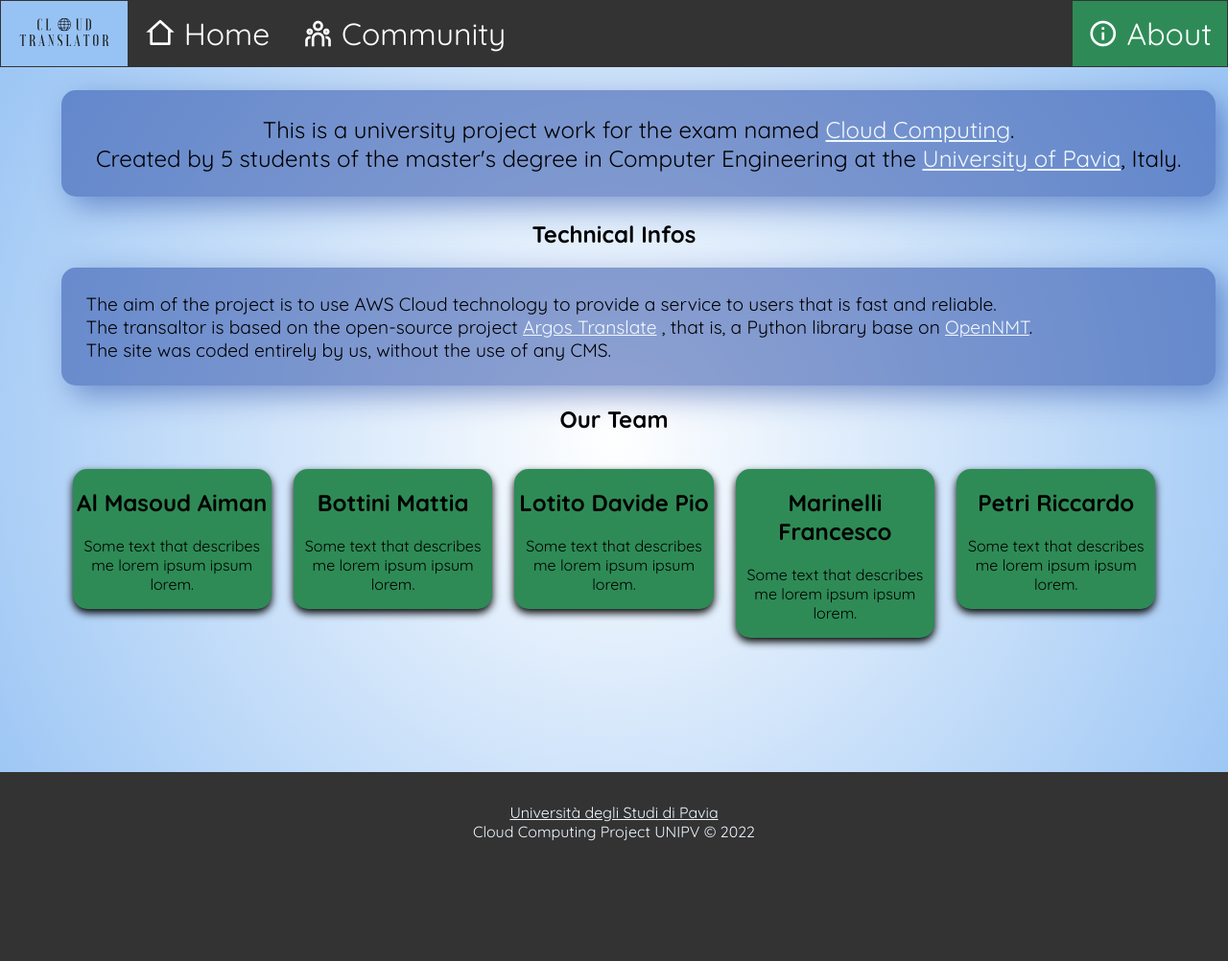
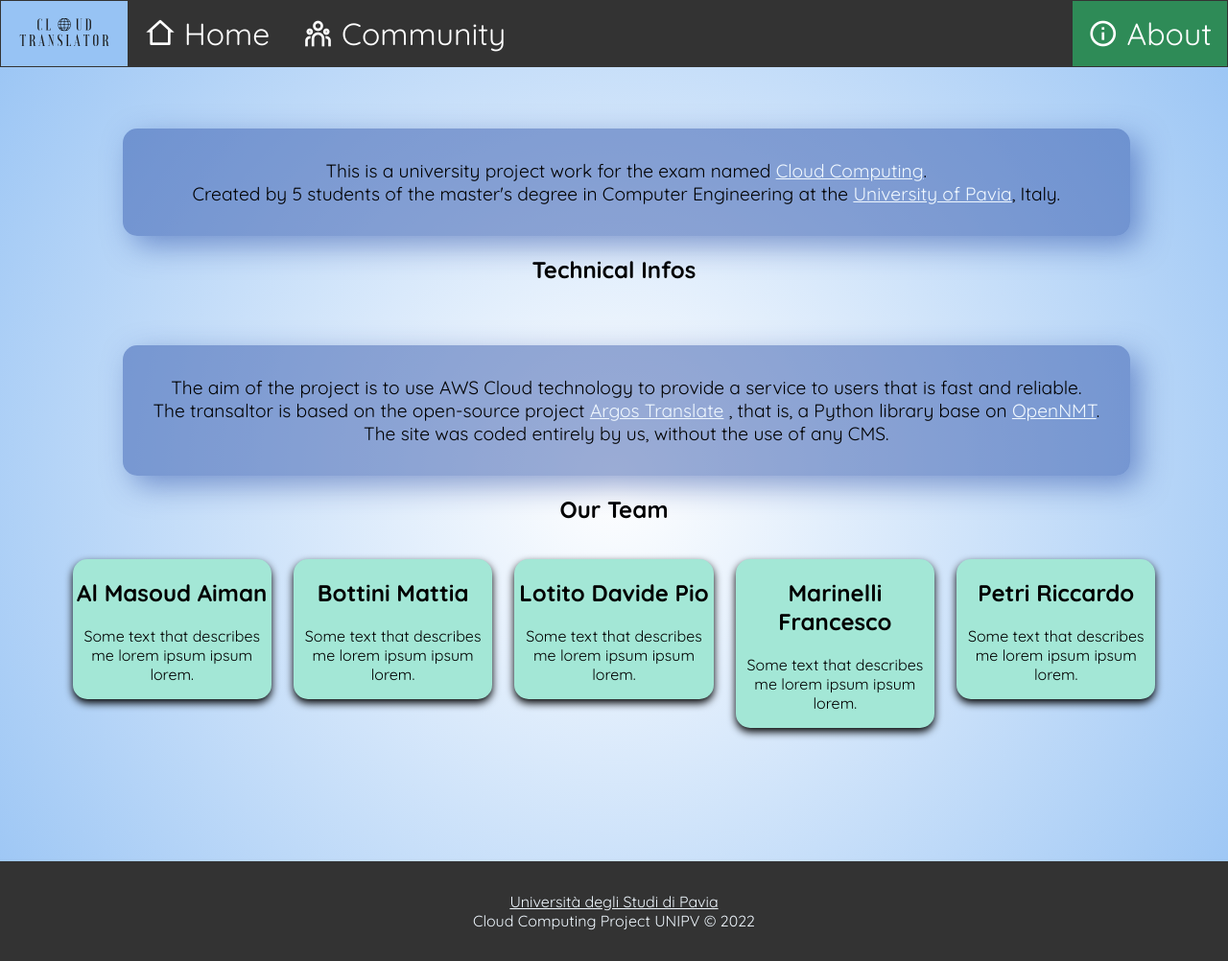
Before and after one commit to aiman-al-masoud/translator-cloud-project, a Flask app: page /about in a window 1280 px wide. Shown: the whole page at 96% size. Before the commit the page ends 877 px from the top, so only its background shows below. Run offline with Flask 2, Linux system fonts and the light colour scheme; some libraries are stand-ins or nearby versions.

Commit message:
about centred

```diff
--- a/src/static/css/about.css
+++ b/src/static/css/about.css
@@ -2,19 +2,17 @@
     box-sizing: inherit;
 }
 
-.about{
-    position: relative;
-    width: 90%;
-    left: 5%;
-    margin-bottom: 5% 0 0 0;
-    font-size: larger;
-}
-
-.small-section{
-    padding: 2%;
-    background-color:rgb(35 71 163 / 50%);
-    border-radius: 15px;
-    box-shadow: 10px 10px 30px rgb(35 71 163 / 50%);
+.short-bio {
+  position: relative;
+  text-align: center;
+  width: 80%;
+  left: 10%;
+  margin-top: 5%;
+  padding: 1%;
+  background-color:rgb(35 71 163 / 45%);
+  font-size: larger;
+  border-radius: 15px;
+  box-shadow: 10px 10px 30px rgb(35 71 163 / 50%);
 }
 
 .font-xlarger{
@@ -36,7 +34,7 @@
     float: left;
     width: 18%;
     margin: 1%;
-    background-color: rgba(46, 139, 86);
+    background-color: #A3E7D6;
     box-shadow: 0 4px 8px 0;
     border-radius: 15px;
 }
--- a/src/static/css/community.css
+++ b/src/static/css/community.css
@@ -40,6 +40,7 @@
   align-items:center;
   margin-left: 30%;
   justify-content: flex-start;
+  margin-top: 1%;
 }
 
 .possible-translations-area textarea{
--- a/src/templates/about.html
+++ b/src/templates/about.html
@@ -19,19 +19,23 @@
     <li class="right"><a class="active" href="about"><i class="ri-information-line"></i>&nbsp;About</a></li>
   </ul>
 
-  <p class="bio-section center font-xlarger about small-section">
+  <div class="short-bio">
+    <p class="center">
         This is a university project work for the exam named <a href="https://unipv.cloud/" target="_blank" class="aliceblue"><textit>Cloud
         Computing</textit></a>. <br>Created by 5 students of the master's degree in Computer Engineering at the
         <a href="https://web.unipv.it/" target="_blank" class="aliceblue">University of Pavia</a>, Italy.
     </p>
+  </div>
 
   <h2 class="center">Technical Infos</h2>
-  <p class="small-section about">
+  <div class="short-bio">
+    <p>
         The aim of the project is to use AWS Cloud technology to provide a service to users that is fast and reliable. <br> The transaltor
         is based on the open-source project <a href="https://www.argosopentech.com/" target="_blank" class="aliceblue">Argos Translate</a> , that is,
         a Python library base on <a href="https://opennmt.net/" target="_blank" class="aliceblue">OpenNMT</a>. <br> The site was coded entirely by us,
         without the use of any CMS.
     </p>
+  </div>
 
   <h2 class="center">Our Team</h2>
   <div class="creators">
```
Lines whose indentation alone changed are shown as unchanged.
